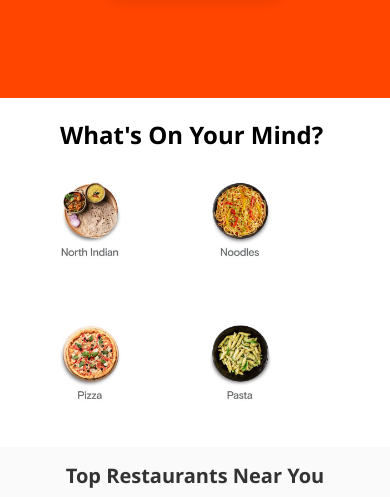
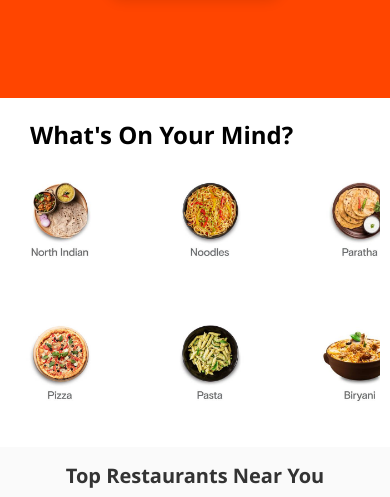
Before and after one commit to prabhat2580/Swiggy-clone-website, a React (Create React App) app: page / in a window 390 px wide. Shown: the part 1028-1525 px from the top of the page. Built offline with nearby package versions, Linux system fonts and the light colour scheme; grey boxes are pictures that could not be loaded.

Commit message:
ui changes

```diff
--- a/src/Components/Food Category/FoodCategory.css
+++ b/src/Components/Food Category/FoodCategory.css
@@ -127,6 +127,6 @@ body{
     grid-auto-columns: 100px;
   }
   .category-wrapper {
-    padding: 20px 40px;
+    padding: 20px 10px;
   }
 }
```
